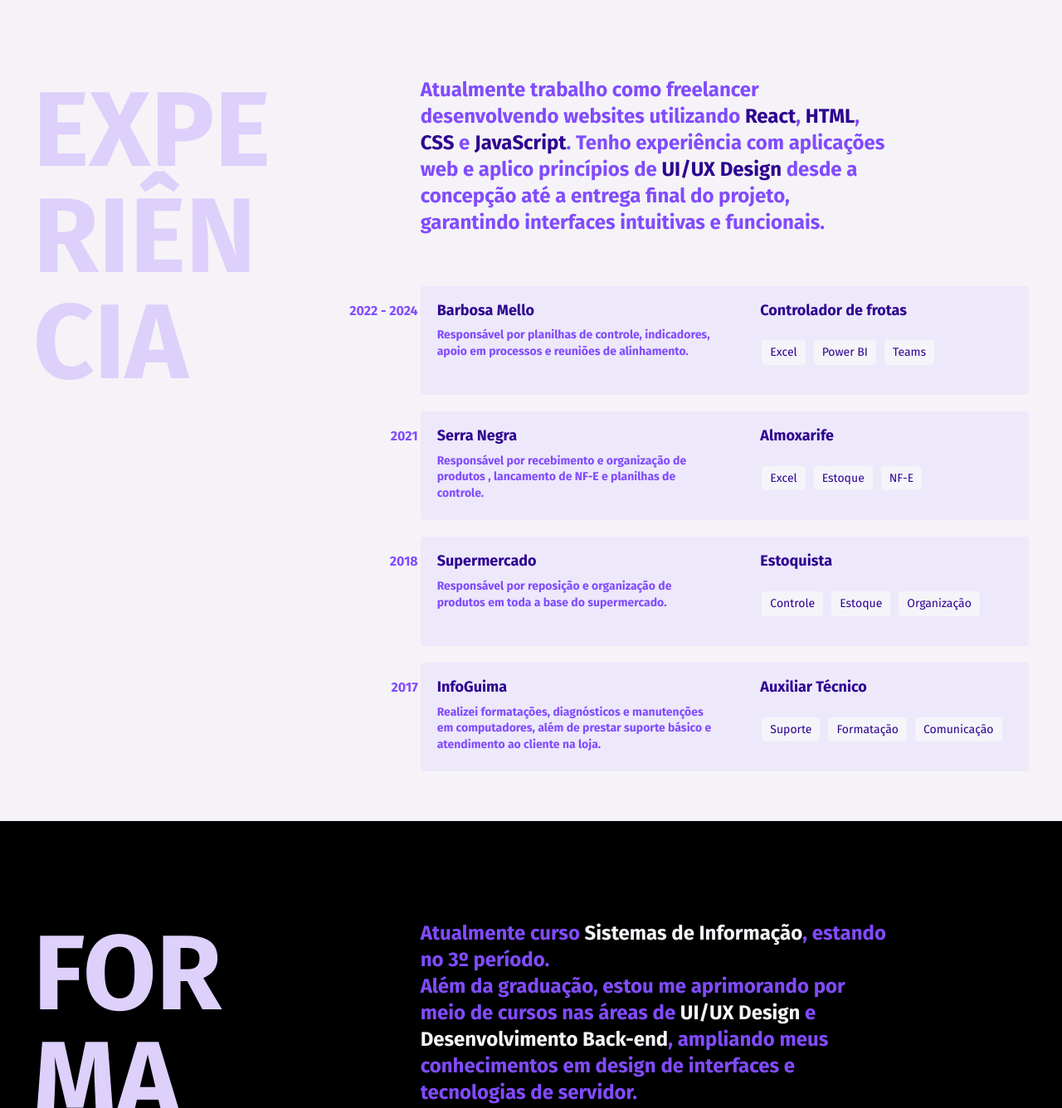
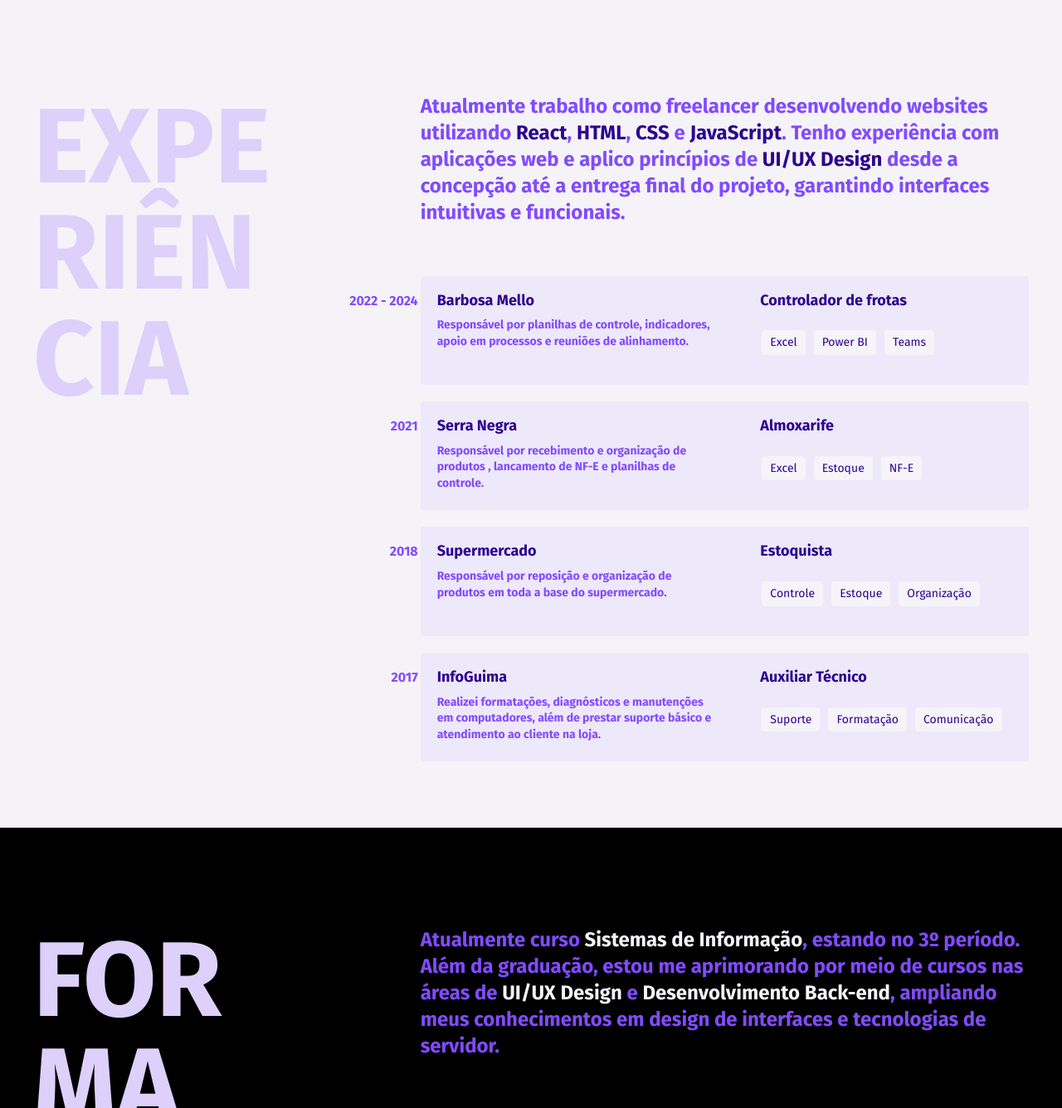
Before and after one commit to Luc4sF01/lucasfsl.github.io, a plain HTML site: page index.html in a window 1280 px wide. Shown: the part 638-1974 px from the top of the page at 83% size. Drawn offline with Linux system fonts and the light colour scheme.

Commit message:
Alterações nos caracteres máximos dos textos

```diff
--- a/experiencia.css
+++ b/experiencia.css
@@ -1,6 +1,6 @@
 .experiencia{
   max-width: 1200px;
-  padding: 40px 20px;
+  padding: 60px 20px;
   margin: 0 auto;
   display: grid;
   grid-template-columns: 1fr 2fr;
@@ -13,7 +13,7 @@
   line-height: 1.33;
   margin-bottom: 60px;
   color: #814BFF;
-  max-width: 40ch;
+  max-width: 50ch;
   font-weight: 550;
 }
 
--- a/footer.css
+++ b/footer.css
@@ -28,6 +28,7 @@ list-style: none;
   text-decoration: none;
   color: #814BFF;
   list-style: none;
+  text-decoration: underline;
 }
 .footer-contato a:hover{
   color: #33108d;
--- a/formacao.css
+++ b/formacao.css
@@ -16,7 +16,7 @@
   line-height: 1.33;
   margin-bottom: 60px;
   color: #814BFF;
-  max-width: 40ch;
+  max-width: 60ch;
   font-weight: 550;
 }
 
```
